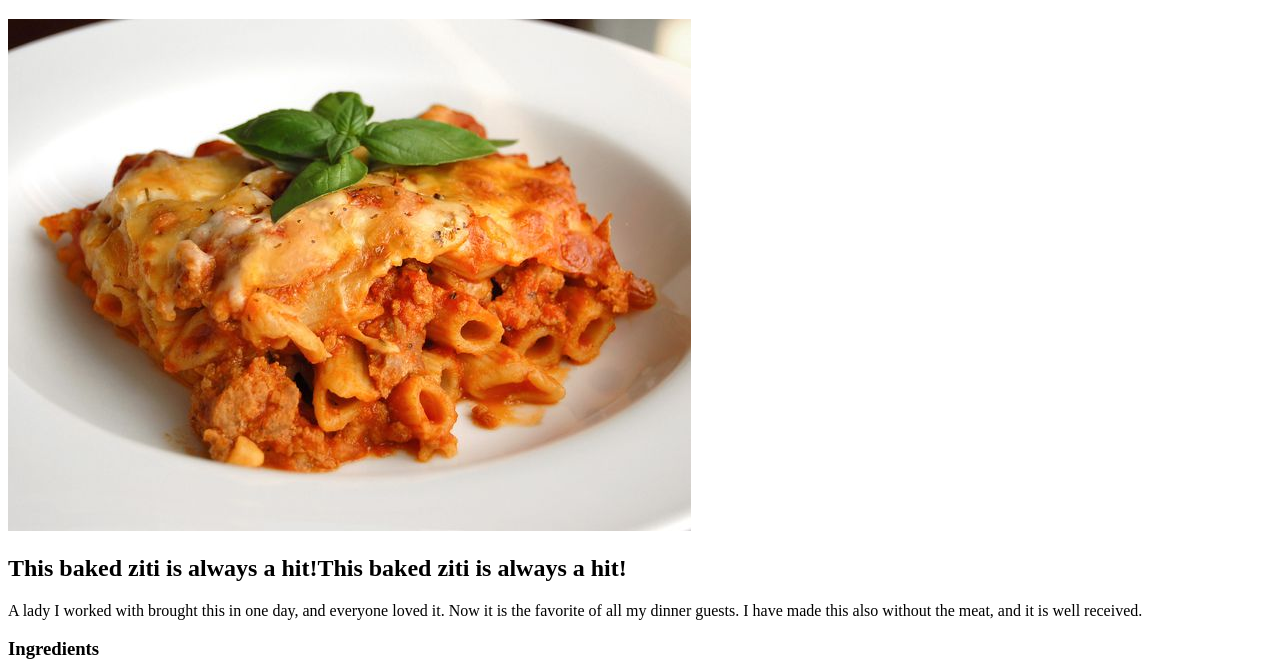
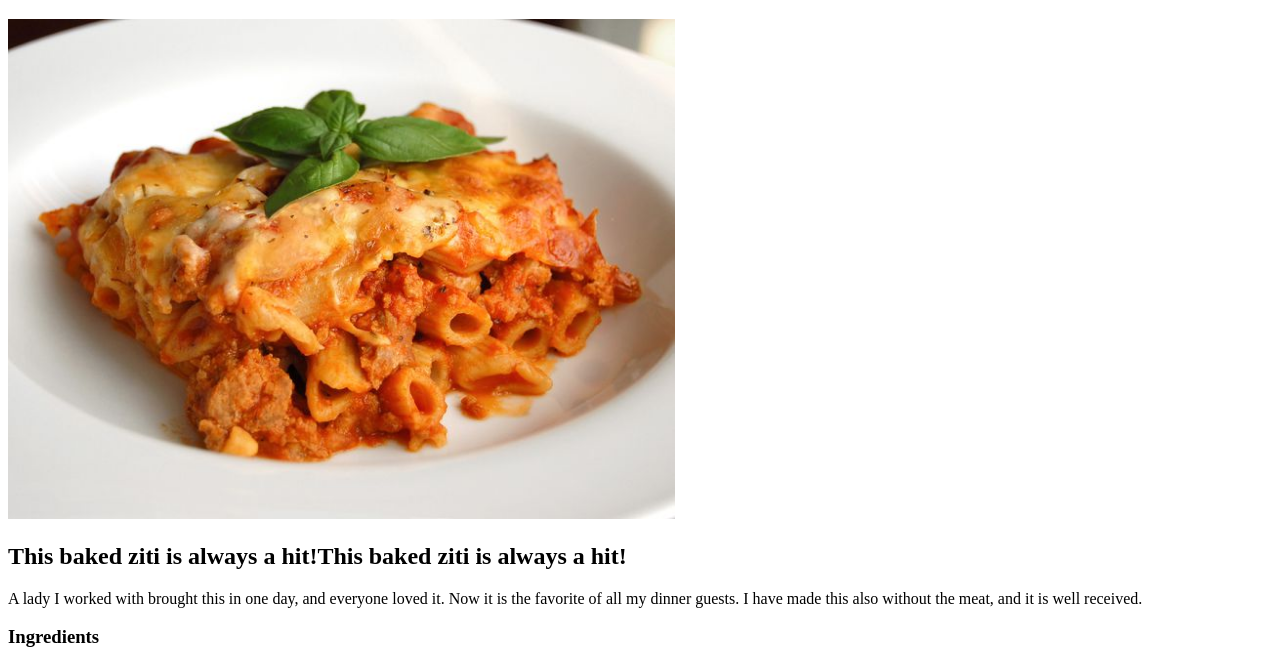
Before and after one commit to MalacodaDev/odin-recipes, a plain HTML site: page recipes/baked-ziti.html in a window 1280 px wide. Shown: the part 61-725 px from the top of the page. Drawn offline with Linux system fonts and the light colour scheme.

Commit message:
Add img height The page "Baked Ziti" had no fixed height value, resulting in the image popping up and moving all new content on loading.

```diff
--- a/recipes/baked-ziti.html
+++ b/recipes/baked-ziti.html
@@ -6,7 +6,7 @@
 </head>
 <body>
     <h1>Baked Ziti</h1>
-    <img src="../images/4557541_Baked-Ziti-I-4x3-211c9826f2994845b4955c29a5079bb5.jpg" alt="Baked Ziti">
+    <img src="../images/4557541_Baked-Ziti-I-4x3-211c9826f2994845b4955c29a5079bb5.jpg" alt="Baked Ziti" height="500">
     <h2>This baked ziti is always a hit!This baked ziti is always a hit!</h2>
     <p>A lady I worked with brought this in one day, and everyone loved it. Now it is the favorite of all my dinner guests. I have made this also without the meat, and it is well received.</p>
     <h3>Ingredients</h3>
```
